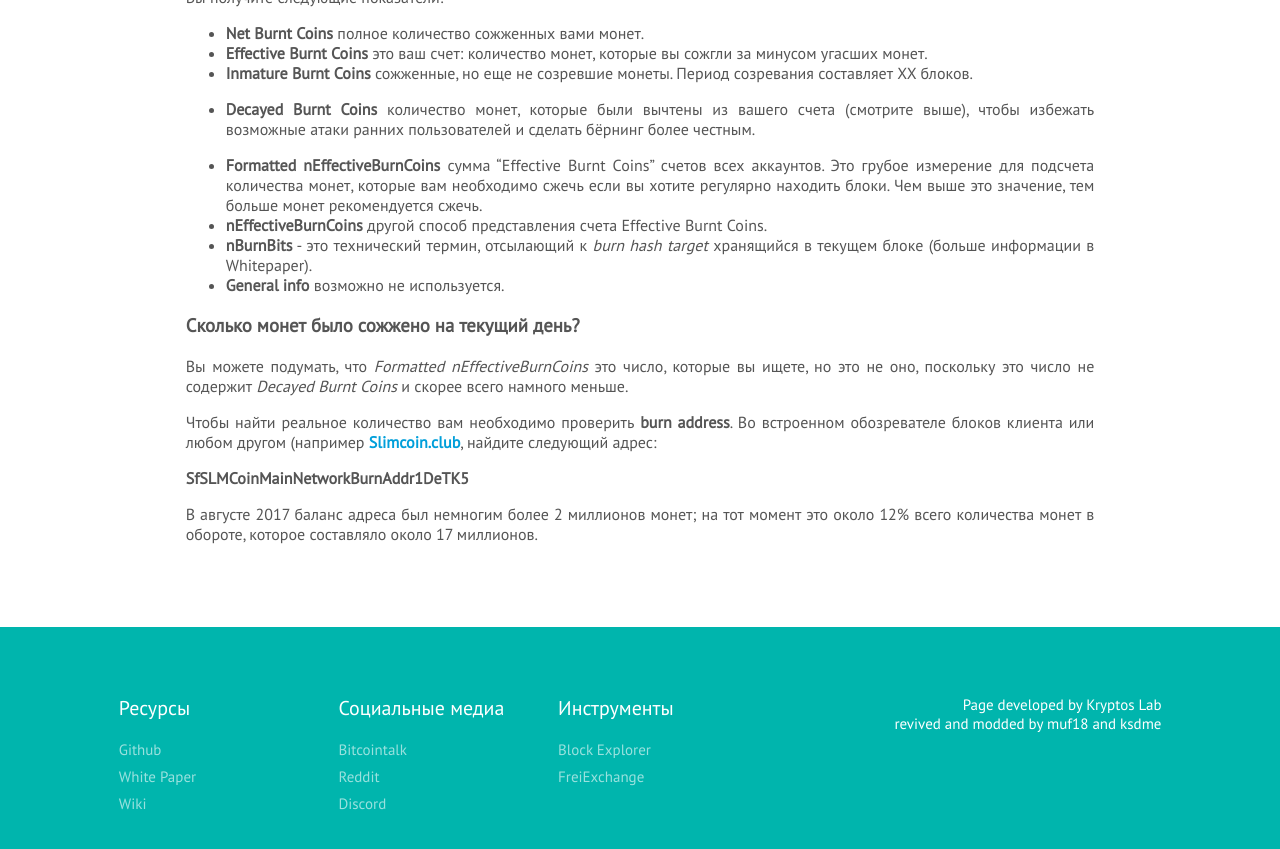
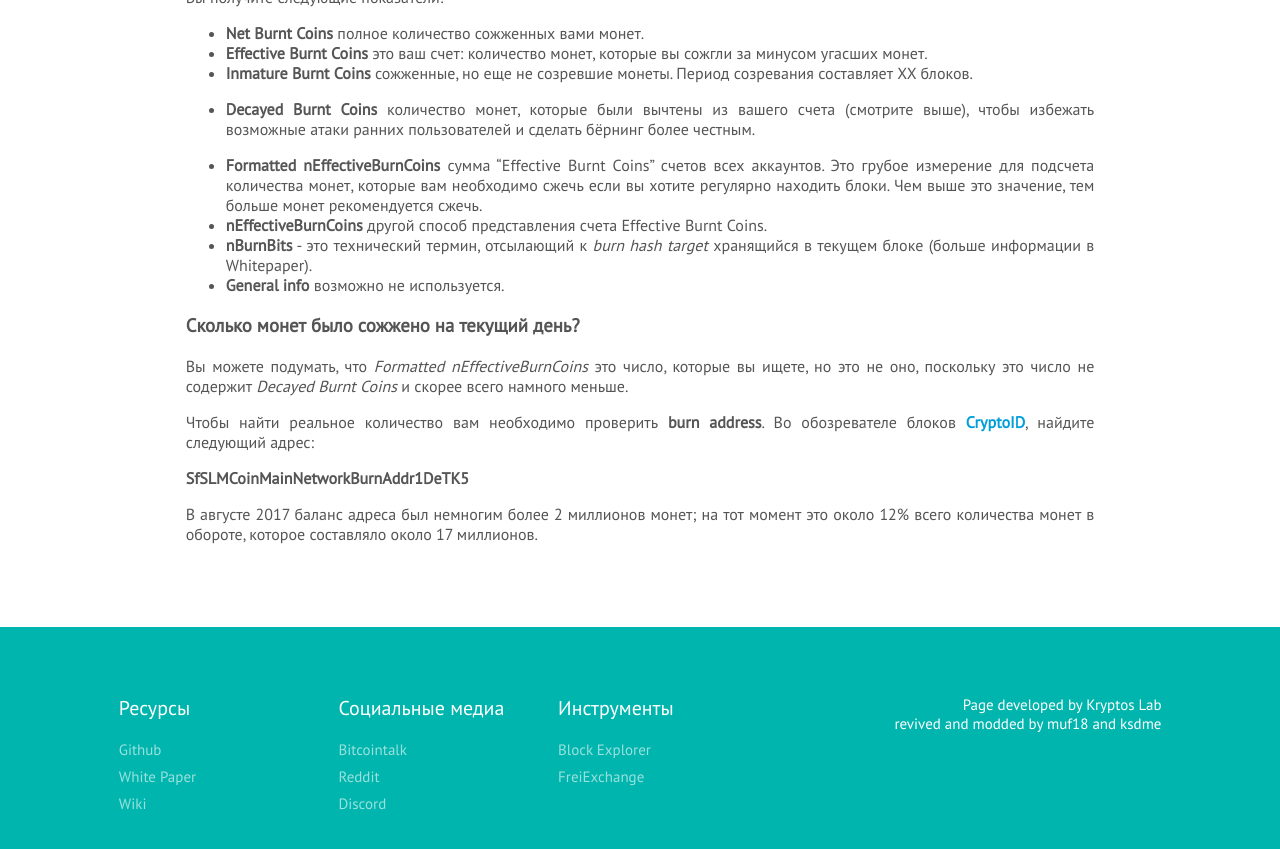
Before and after one commit to slimcoin-project/slimcoin-project.github.io, a Jekyll site: the page built from content/ru/proof-of-burn-guide-ru.md, in a window 1280 px wide and 900 px high, scrolled down 1666 px. Shown: the top 849 px of the window. Built offline with Jekyll 4.4.1, drawn with Linux system fonts in a browser that asks for light colours; some web fonts are replaced.

Commit message:
Update proof-of-burn-guide-ru.md

```diff
--- a/content/ru/proof-of-burn-guide-ru.md
+++ b/content/ru/proof-of-burn-guide-ru.md
@@ -77,7 +77,7 @@ PASSPHRASE это ваш пароль и TIME это время на котор
 
 Вы можете подумать, что _Formatted nEffectiveBurnCoins_ это число, которые вы ищете, но это не оно, поскольку это число не содержит _Decayed Burnt Coins_ и скорее всего намного меньше.
 
-Чтобы найти реальное количество вам необходимо проверить **burn address**. Во встроенном обозревателе блоков клиента или любом другом (например [Slimcoin.club](http://www.slimcoin.club/#blkexp), найдите следующий адрес:
+Чтобы найти реальное количество вам необходимо проверить **burn address**. Во обозревателе блоков [CryptoID](https://chainz.cryptoid.info/slm/), найдите следующий адрес:
 
 **SfSLMCoinMainNetworkBurnAddr1DeTK5**
 
```
